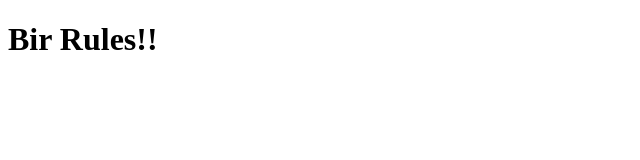
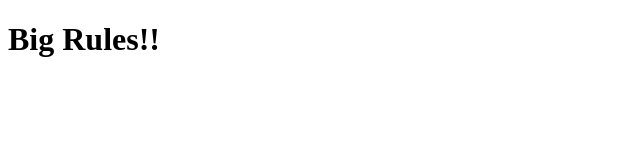
Before and after one commit to Bignotto/iub-mapas, a React (Create React App) app: page / in a window 1280 px wide. Shown: the top 160 px of the page, without its empty margins (0-640 px from the left). Built offline with nearby package versions, Linux system fonts and the light colour scheme.

Commit message:
fixed some eslint erros

```diff
--- a/src/App.tsx
+++ b/src/App.tsx
@@ -1,7 +1,7 @@
-import React from "react";
+import React from 'react';
 
 function App() {
-  return <h1>Bir Rules!!</h1>;
+  return <h1>Big Rules!!</h1>;
 }
 
 export default App;
```
Also changed, not shown: src/index.tsx (+4 -4 lines), .eslintrc.json.
